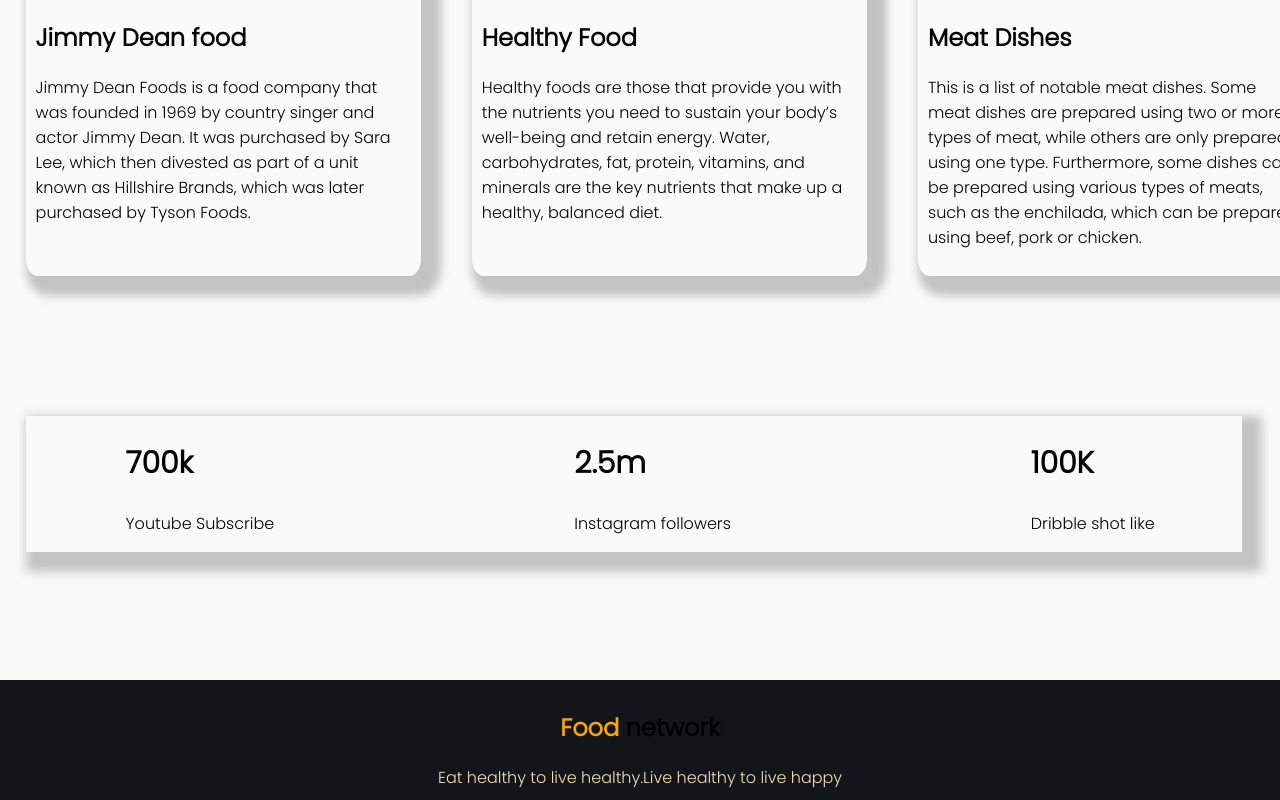
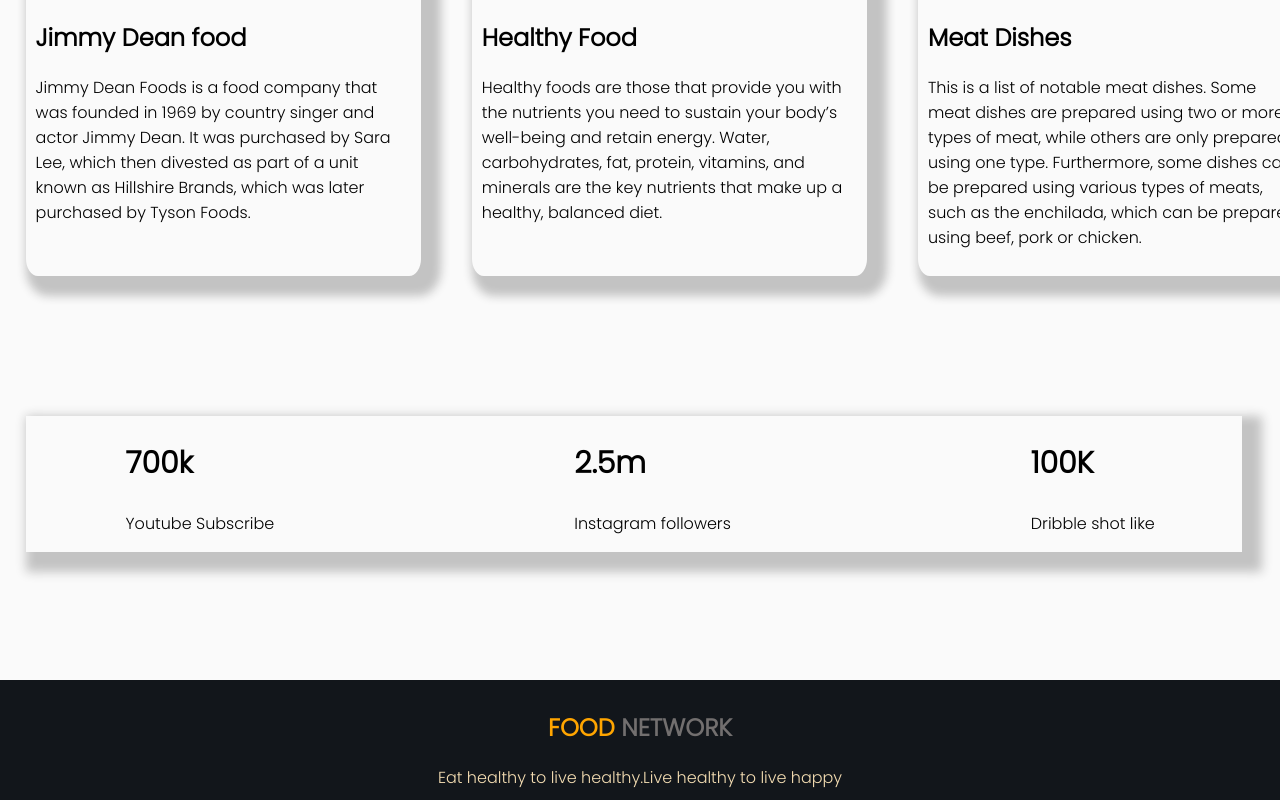
Before and after one commit to dev-arafat/Assignment, a plain HTML site: page index.html in a window 1280 px wide. Shown: the part 1457-2257 px from the top of the page. Drawn offline with Linux system fonts and the light colour scheme.

Commit message:
footer-net-color add

```diff
--- a/css/style.css
+++ b/css/style.css
@@ -102,6 +102,9 @@ h1{
 .text-color{
     color:orange;
 }
+.net{
+    color: rgb(114, 111, 111);
+}
 .footer-color{
     color: wheat;
 }
--- a/index.html
+++ b/index.html
@@ -100,7 +100,7 @@
         </div>
     </section>
     <div class="footer">
-        <h2><span class="text-color">Food</span> network</h2>
+        <h2><span class="text-color">FOOD</span> <span class="net"> NETWORK</span></h2>
         <footer class="footer-color">
             Eat healthy to live healthy.Live healthy to live happy
         </footer>
```
